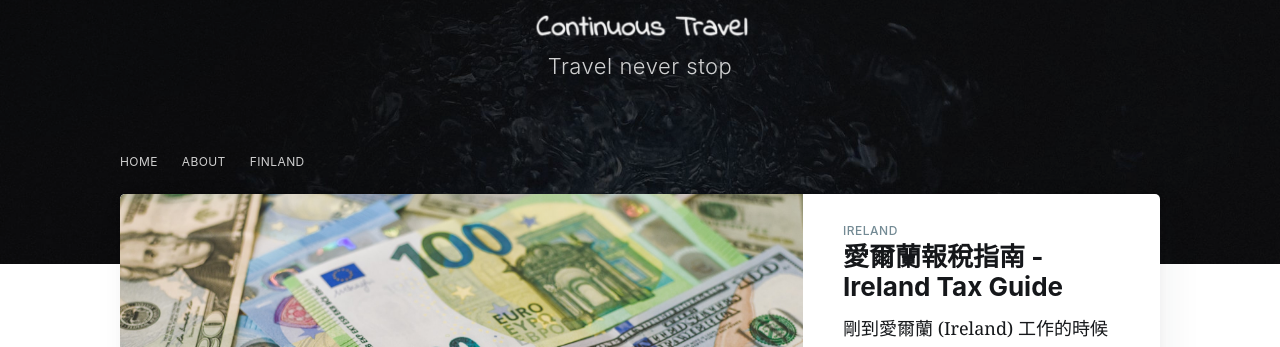
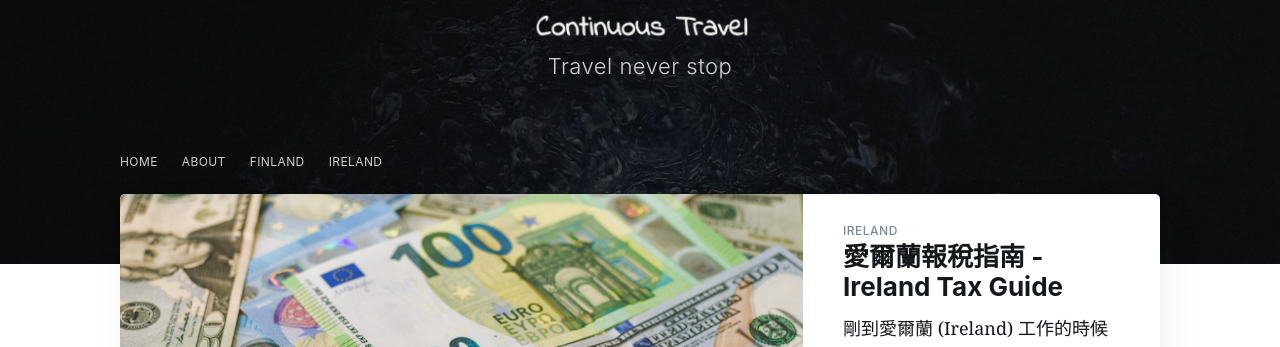
Before and after one commit to 0xlen/travel, a Jekyll site: the page built from index.html, in a window 1280 px wide and 900 px high. Shown: the part 138-485 px from the top of the window. Built offline with Jekyll 4.4.1, drawn with Linux system fonts in a browser that asks for light colours; nearby versions of some CDN libraries; the list of posts is cut into pages by our own code.

Commit message:
Add new tag: ireland

```diff
--- a/_data/tags.yml
+++ b/_data/tags.yml
@@ -2,3 +2,7 @@
   name: finland
   description: False
   cover: False
+ireland:
+  name: ireland
+  description: False
+  cover: False
--- a/_includes/navigation.html
+++ b/_includes/navigation.html
@@ -2,4 +2,5 @@
     <li class="nav-home" role="menuitem"><a href="{{site.baseurl}}">Home</a></li>
     <li class="nav-about" role="menuitem"><a href="{{site.baseurl}}about/">About</a></li>
     <li class="nav-getting-started" role="menuitem"><a href="{{site.baseurl}}tag/finland/">Finland</a></li>
+    <li class="nav-getting-started" role="menuitem"><a href="{{site.baseurl}}tag/ireland/">Ireland</a></li>
 </ul>
```
